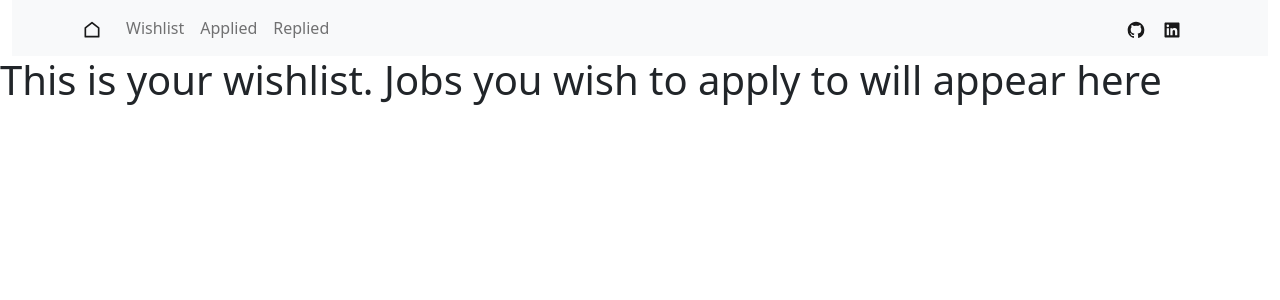
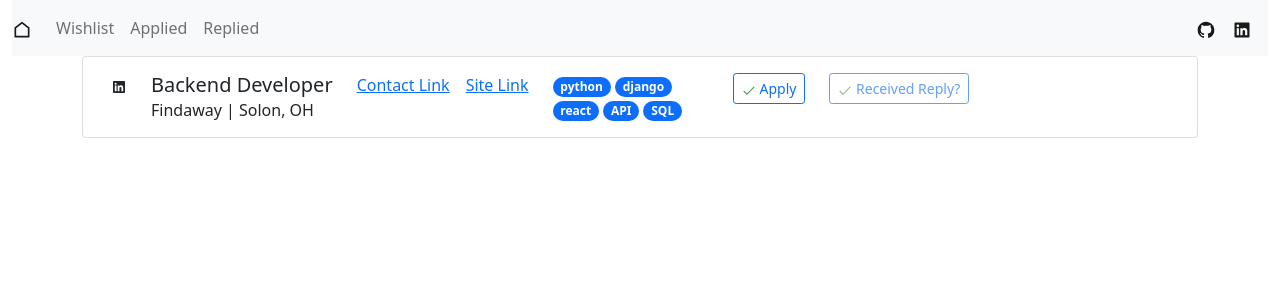
Before and after one commit to khartson/phase-2-jobase-frontend, a React (Create React App) app: page /wishlist in a window 1280 px wide. Shown: the top 300 px of the page. Built offline with nearby package versions, Linux system fonts and the light colour scheme; data requests are answered from the project's data file.

Commit message:
added fetch request

```diff
--- /dev/null
+++ b/db.json
@@ -0,0 +1,26 @@
+{
+  "jobs": [
+    {
+      "id": 1,
+      "title": "Backend Developer",
+      "company": "Findaway",
+      "location": "Solon, OH",
+      "companySite": "https://recruiting.ultipro.com/FIN1005FIND/JobBoard/4e507fe9-0f08-49ad-af9d-096b90a0e90b/OpportunityDetail?opportunityId=845f76ba-30d1-4cdb-ac29-484a143a6002",
+      "contactLink": "https://www.linkedin.com/in/matthewbenzel",
+      "technologies": ["python", "django", "react", "API", "SQL"],
+      "applied": false,
+      "replied": false
+    },
+    {
+      "id": 2,
+      "title": "Frontend Developer",
+      "company": "Spotify",
+      "location": "NYC, NY",
+      "companySite": "https://recruiting.ultipro.com/FIN1005FIND/JobBoard/4e507fe9-0f08-49ad-af9d-096b90a0e90b/OpportunityDetail?opportunityId=845f76ba-30d1-4cdb-ac29-484a143a6002",
+      "contactLink": "https://www.linkedin.com/in/matthewbenzel",
+      "technologies": ["HTML/CSS", "react", "API", "SQL"],
+      "applied": true,
+      "replied": true
+    }
+  ]
+}
--- a/package.json
+++ b/package.json
@@ -10,6 +10,7 @@
     "react": "^17.0.2",
     "react-bootstrap": "^2.1.1",
     "react-dom": "^17.0.2",
+    "react-icons": "^4.3.1",
     "react-router-dom": "^5.3.0",
     "react-scripts": "5.0.0",
     "web-vitals": "^2.1.4"
--- a/src/components/App.js
+++ b/src/components/App.js
@@ -9,10 +9,20 @@ import Replied from './Replied';
 import { Route, Switch } from 'react-router-dom';
 
 // react-bootstrap imports
-import { Button, Container } from 'react-bootstrap'
 import 'bootstrap/dist/css/bootstrap.min.css';
 
+// useState import
+import { useEffect, useState } from 'react';
+
+
 function App() {
+
+  const [jobs, setJobs] = useState([]);
+
+  function handleFetch(jobs){
+    setJobs(jobs);
+  }
+
   return (
     <div>
       <NavBar />
@@ -23,7 +33,7 @@ function App() {
       </Switch>
       <Switch>
         <Route exact path='/wishlist'>
-          <Wishlist />
+          <Wishlist jobs={jobs} onFetch={handleFetch}/>
         </Route>
       </Switch>
       <Switch>
--- a/src/components/Applied.js
+++ b/src/components/Applied.js
@@ -2,14 +2,11 @@ import React from 'react';
 import JobItem from './JobItem';
 import { Container, Stack } from 'react-bootstrap';
 
-function Applied() {
+function Applied({ jobs }) {
     return(
         <Container>
         <Stack gap={3}>
-            <JobItem></JobItem>
-            <JobItem></JobItem>
-            <JobItem></JobItem>
-            <JobItem></JobItem>
+
         </Stack>
         </Container>
     )
--- a/src/components/JobItem.js
+++ b/src/components/JobItem.js
@@ -1,15 +1,36 @@
 import React from 'react';
-import { Card, Button } from 'react-bootstrap';
-function JobItem() {
+import { Card, Button, Container, Row, Col, Badge } from 'react-bootstrap';
+import { RiDeleteBackLine, RiLinkedinBoxFill } from 'react-icons/ri';
+import { FcCheckmark } from "react-icons/fc";
+function JobItem({ job }) {
+
     return (
         <Card >
             <Card.Body>
-            <Card.Title>Card Title</Card.Title>
-            <Card.Text>
-            Some quick example text to build on the card title and make up the bulk of
-            the card's content.
-            </Card.Text>
-            <Button variant="primary">Go somewhere</Button>
+                <Container fluid>
+                    <Row>
+                        <Col xs='auto'><RiLinkedinBoxFill/></Col>
+                        <Col xs='auto'>
+                            <Card.Title>{job.title}</Card.Title>
+                            <Card.Subtitle>{job.company} | {job.location}</Card.Subtitle>
+                        </Col>
+                        <Col xs='auto'>
+                            <Card.Link href={job.contactLink}>Contact Link</Card.Link>
+                            <Card.Link href={job.companySite}>Site Link</Card.Link>
+                        </Col>
+                        <Col xs={2}>
+                            {job.technologies.map((tech)=> {
+                                return <> <Badge key={tech} pill>{tech}</Badge>{' '} </>
+                            })}
+                        </Col>
+                        <Col xs='auto'>
+                            <Button disabled={job.applied} size='sm' variant='outline-primary' onClick={() => console.log(job.id)}><FcCheckmark /> {job.applied ? "Applied": "Apply"}</Button>
+                        </Col>
+                        <Col xs='auto'>
+                            <Button disabled={job.replied || !job.applied} size='sm' variant='outline-primary' onClick={() => console.log(job.id)}><FcCheckmark /> {job.replied ? "Replied": "Received Reply?"}</Button>
+                        </Col>
+                    </Row>
+                </Container>
             </Card.Body>
         </Card>
     )
--- a/src/components/NavBar.js
+++ b/src/components/NavBar.js
@@ -5,7 +5,6 @@ function NavBar() {
     return(
         <Container fluid>
         <Navbar bg="light" variant="light">
-            <Container>
             <Navbar.Brand href="home"><RiHomeLine/></Navbar.Brand>
             <Nav className="me-auto">
                 <Nav.Link href="wishlist">Wishlist</Nav.Link>
@@ -14,7 +13,6 @@ function NavBar() {
             </Nav>
             <Navbar.Brand href='https://github.com/khartson'><RiGithubFill/></Navbar.Brand>
             <Navbar.Brand href='https://www.linkedin.com/in/kyle-hartson/'><RiLinkedinBoxFill/></Navbar.Brand>
-            </Container>
         </Navbar>
         </Container>
     )
--- a/src/components/Wishlist.js
+++ b/src/components/Wishlist.js
@@ -1,9 +1,25 @@
-import React from 'react';
+import {React, useEffect } from 'react';
+import JobItem from './JobItem';
+import { Container, Stack, Spinner } from 'react-bootstrap';
 
-function Wishlist() {
-    return (
-        <h1>This is your wishlist. Jobs you wish to apply to will appear here</h1>
+function Wishlist({ jobs, onFetch }) {
+    useEffect(() => {
+        fetch('http://localhost:3000/jobs')
+        .then(response => response.json())
+        .then(result => {onFetch(result); console.log(result)});
+    }, [])
+    if(jobs) return (
+        <Container>
+        <Stack gap={3}>
+           {jobs.map((job)=> {
+               if (!job.applied){
+               return <JobItem job={job} key={job.id} />
+               }
+        })}
+        </Stack>
+        </Container>
     )
+    return <Spinner animation='border' role='status' />
 }
 
 export default Wishlist
```
Also changed, not shown: 1 other file (tests, documents, lock files or other folders).
